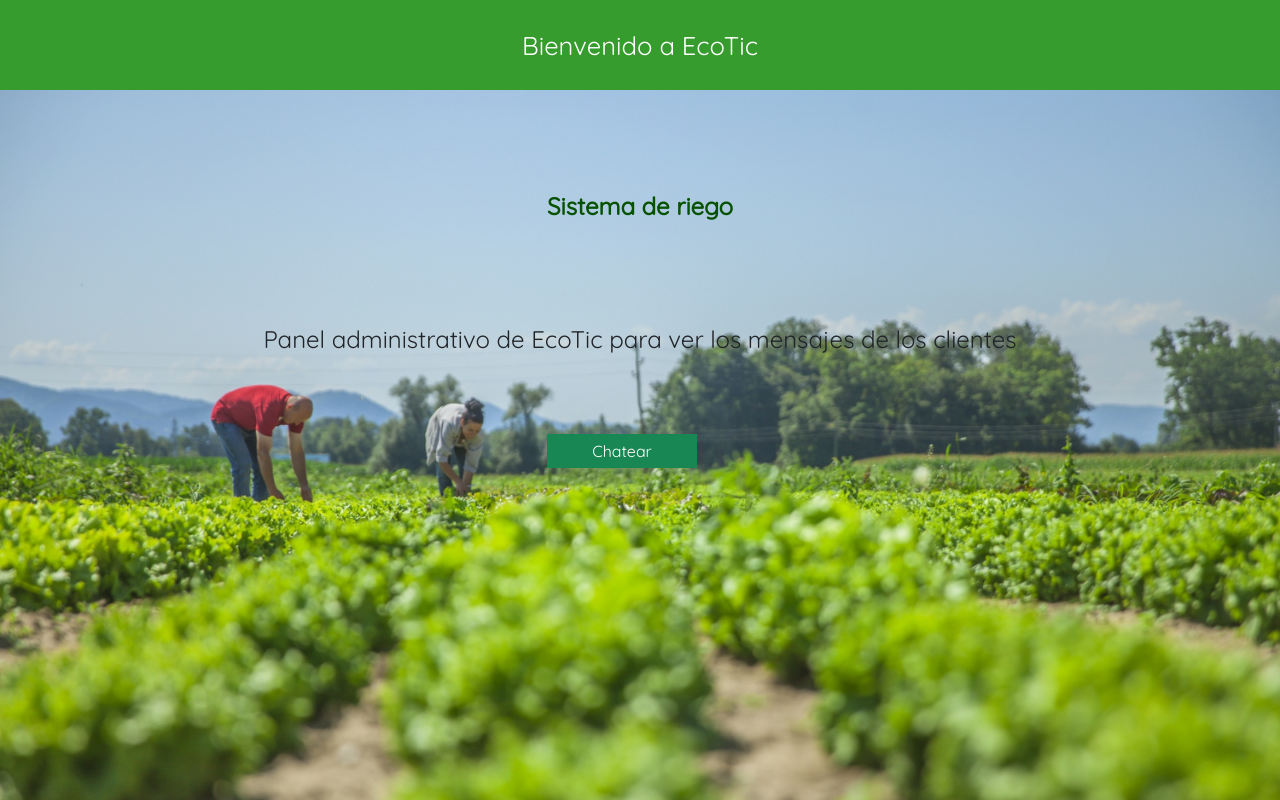
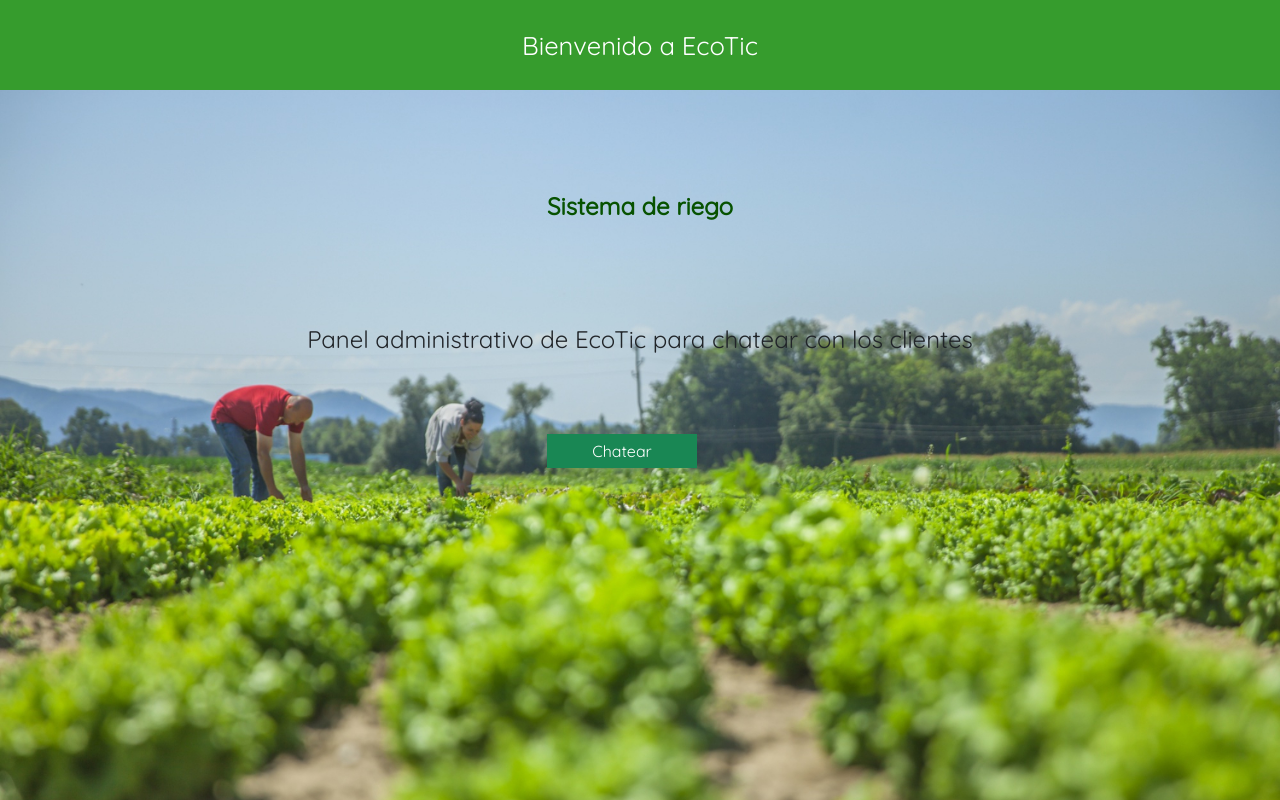
Before and after one commit to Jesus-fran/pwa_ecotic, a website: page public/index.html in a window 1280 px wide. Drawn offline with nearby package versions, Linux system fonts and the light colour scheme; no server answers.

Commit message:
Corrección de text en home

```diff
--- a/public/index.html
+++ b/public/index.html
@@ -113,7 +113,6 @@
                         <button type="button" class="btn-primary" id="photo-btn">Tomar foto</button>
                     </div>
                     <div class="col-lg-3 col-sm-12 col-xs-12"><button type="button" class="btn btn-secondary" id="cancel-btn" data-bs-dismiss="modal">Cancelar</button></div>
-                    <!-- <div class="col-3"><button type="button" class="btn btn-primary">Aceptar</button></div> -->
                     <div class="col-lg-3 col-sm-12 col-xs-12"><button type="button" class="btn-dark" id="post-btn">Enviar mensaje</button></div>
                 </div>
 
@@ -148,14 +147,12 @@
         </div>
         <br><br><br><br>
         <div class="col-12 text-center text-dark fw-bold">
-            <h4>Panel administrativo de EcoTic para ver los mensajes de los clientes</h4>
+            <h4>Panel administrativo de EcoTic para chatear con los clientes</h4>
         </div>
         <br><br><br>
         <div class="col-2 offset-lg-5 offset-3">
-            <!-- <button  type="button" data-user="Usuario" class="btn btn-success seleccion-avatar">Registrar cliente</button> -->
             <div>
                 <button data-user="usuario" type="button" class="btn-success seleccion-avatar">Chatear</button>
-                <!-- <img data-user="usuario" src="img/img_mensaje.png" alt="usuario" class="seleccion-avatar"> -->
             </div>
         </div>
         <br><br>
@@ -163,12 +160,9 @@
     </div>
 
 
-    <!-- Lista de mensajes -->
     <ul id="timeline" class="timeline oculto">
     </ul>
-    <!-- Fin Lista de mensajes -->
 
-    <!-- Camara Class -->
     <script src="js/camara-class.js"></script>
     <script src="js/app.js"></script>
 
```
